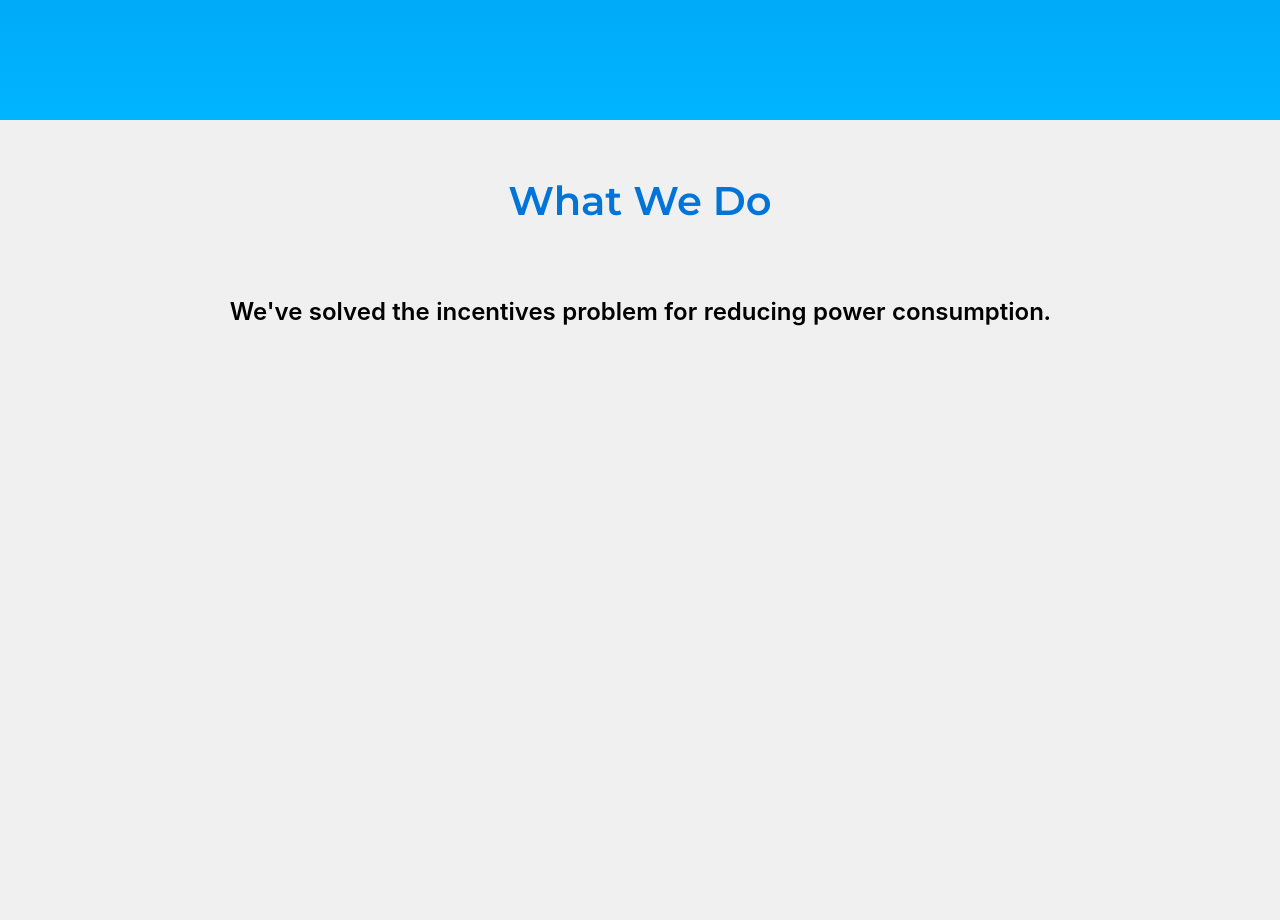
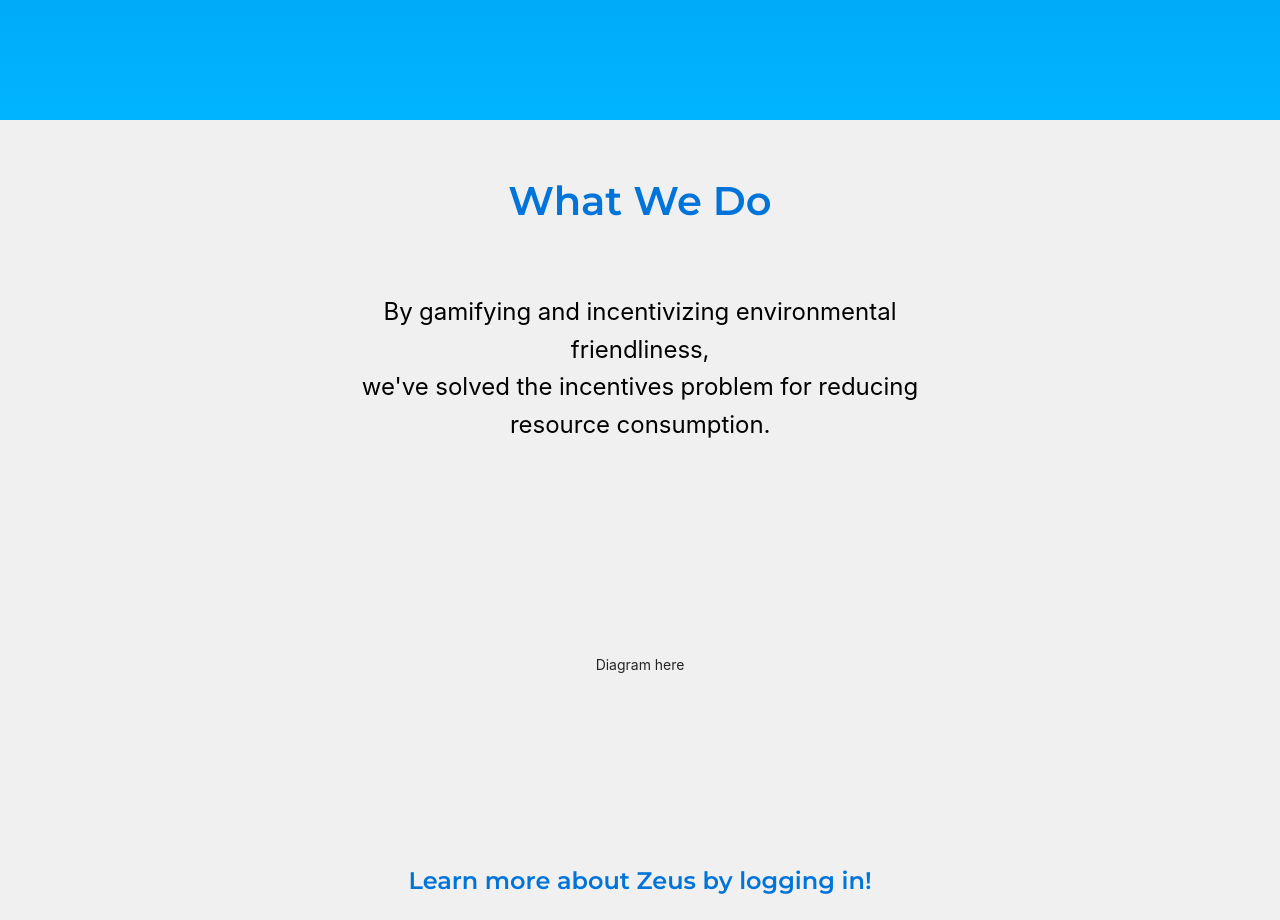
Before and after one commit to AneeshSaripalli/zeus, a React (Create React App) app in the folder client/: page / in a window 1280 px wide. Shown: the part 680-1600 px from the top of the page. Built offline with nearby package versions, Linux system fonts and the light colour scheme.

Commit message:
Updated CSS and landing page content

```diff
--- a/client/src/components/header/Header.tsx
+++ b/client/src/components/header/Header.tsx
@@ -16,7 +16,7 @@ const Header: React.FC<IProps> = (props: IProps): JSX.Element => {
         <div className="flex-grow">
 
         </div>
-        <button onClick={() => console.log('login attempt')} className="body rounded clr-accent bkg-white fw-600 font-lg" style={{ border: 'none' }}>
+        <button onClick={() => console.log('login attempt')} className="body rounded clr-accent bkg-white fw-600 font-lg">
             Login
         </button>
 
--- a/client/src/pages/landing/Landing.css
+++ b/client/src/pages/landing/Landing.css
@@ -20,6 +20,11 @@
   position: absolute;
 }
 
+#product-desc {
+  margin-top: 60px;
+  width: 50%;
+}
+
 @keyframes bounce {
   from {
     bottom: 100px;
@@ -32,6 +37,14 @@
 #subtitle {
   animation: 2.4s ease 0s delay-fadein;
   margin-bottom: 50px;
+}
+
+#info {
+  height: 100vh;
+  background: rgba(240, 240, 240);
+  text-align: center;
+  padding-top: 50px;
+  padding-bottom: 20px;
 }
 
 @keyframes delay-fadein {
--- a/client/src/pages/landing/Landing.tsx
+++ b/client/src/pages/landing/Landing.tsx
@@ -1,7 +1,6 @@
+import ArrowDown from '@ant-design/icons/ArrowDownOutlined';
 import React from 'react';
-import './Landing.css'
-import ArrowDown from '@ant-design/icons/ArrowDownOutlined'
-import Icon from '@ant-design/icons/lib/components/Icon';
+import './Landing.css';
 
 type IProps = {
 
@@ -26,18 +25,29 @@ const Landing: React.FC<IProps> = (props: IProps): JSX.Element => {
         </div>
 
 
-        <div className="flexbox flex-column flex-center" id="info" style={{ height: '100vh', backgroundColor: 'rgba(240,240,240)', textAlign: 'center', paddingTop: '50px' }}>
+        <div className="flexbox flex-column flex-center" id="info" >
             <a href='info' />
             <div className="clr-accent title anim-delay-1s" id="whatwedo" style={{ fontSize: '40px' }}>
                 <span className="hover-grow clr-accent rounded pd-sm fw-600">
                     What We Do
                 </span>
             </div>
-            <div className="clr-black body fw-600 font-xlg" style={{ marginTop: '60px', marginLeft: "10%", marginRight: '10%' }}>
-                <div>We've solved the incentives problem for reducing power consumption.</div>
-
+            <div className="clr-black body fw-400 font-xlg h-center" id="product-desc" >
+                <p>
+                    By gamifying and incentivizing environmental friendliness, <br />
+                    we've solved the incentives problem for reducing resource consumption.<br />
+                </p>
             </div>
 
+            <div className="flex-grow" />
+            <div>
+                Diagram here
+            </div>
+
+            <div className="flex-grow" />
+            <div className="title fw-600 font-xlg pd-sm clr-accent rounded">
+                Learn more about Zeus by logging in!
+            </div>
         </div>
 
     </div >
```
